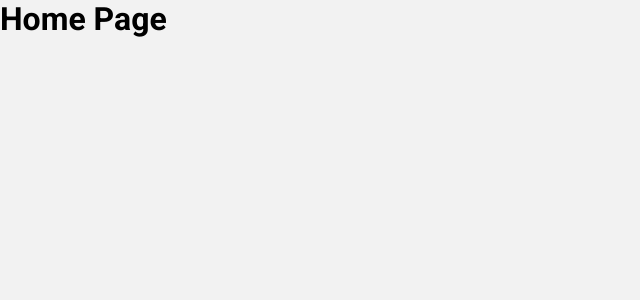
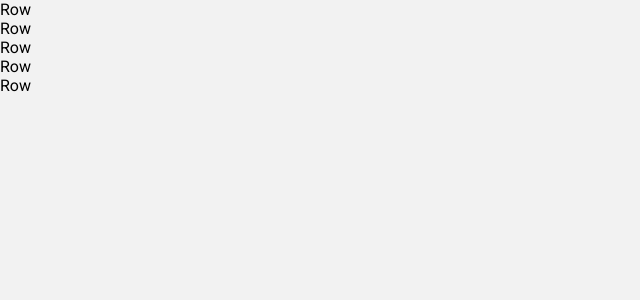
Before and after one commit to washingtoncharles/netflix-clone, a React (Vite) app: page / in a window 1280 px wide. Shown: the top 300 px of the page, without its empty margins (0-640 px from the left). Built offline with nearby package versions, Linux system fonts and the light colour scheme; the HTML template or start-up script is replaced by a standard one.

Commit message:
component row

```diff
--- /dev/null
+++ b/src/components/Row.tsx
@@ -0,0 +1,19 @@
+import React from "react";
+import { getMovies } from "../services/api";
+
+export default function Row({title, path}) {
+  const [movies, setMovies] = React.useState([]);
+  const fetchMovies = async (_path) => {
+    try {
+      const data = await getMovies(_path);
+      setMovies(data?.results);
+
+    } catch (error) {
+      console.log("error fetchMovies: ", error);
+    }
+  };
+
+  return (
+    <div>Row</div>
+  )
+}
--- a/src/pages/home/index.tsx
+++ b/src/pages/home/index.tsx
@@ -1,9 +1,21 @@
+import Row from "../../components/Row";
+import categories from "../../services/api";
+
 import { Container } from "./styles";
 
 export default function HomePage(){
   return(
     <Container>
-      <h1>Home Page</h1>
+      {categories.map((category) => {
+        return(
+          <Row
+            key={category.name}
+            title={category.title}
+            path={category.path}
+          />
+        );
+      })}
+
     </Container>
 
   )
```
